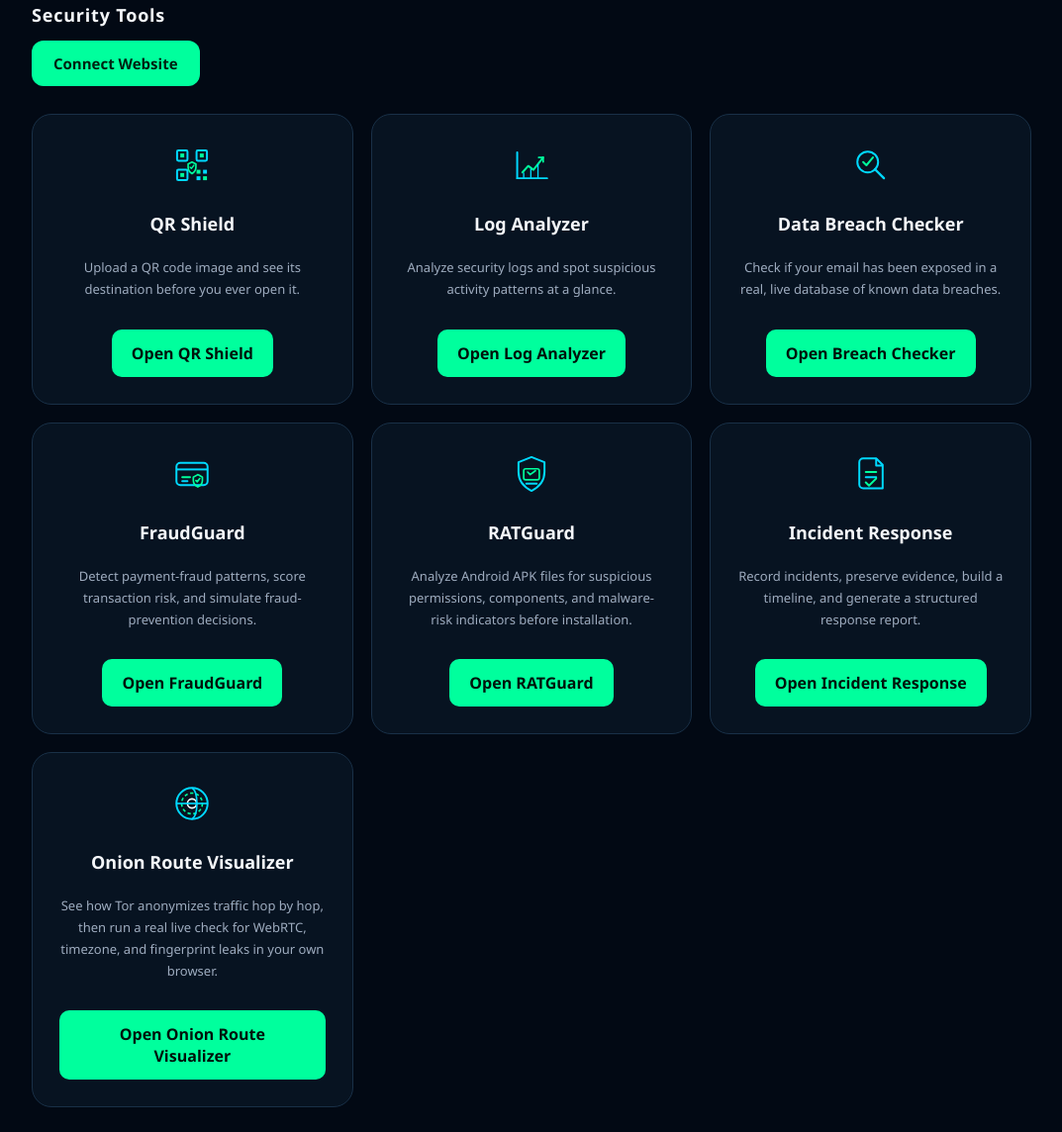
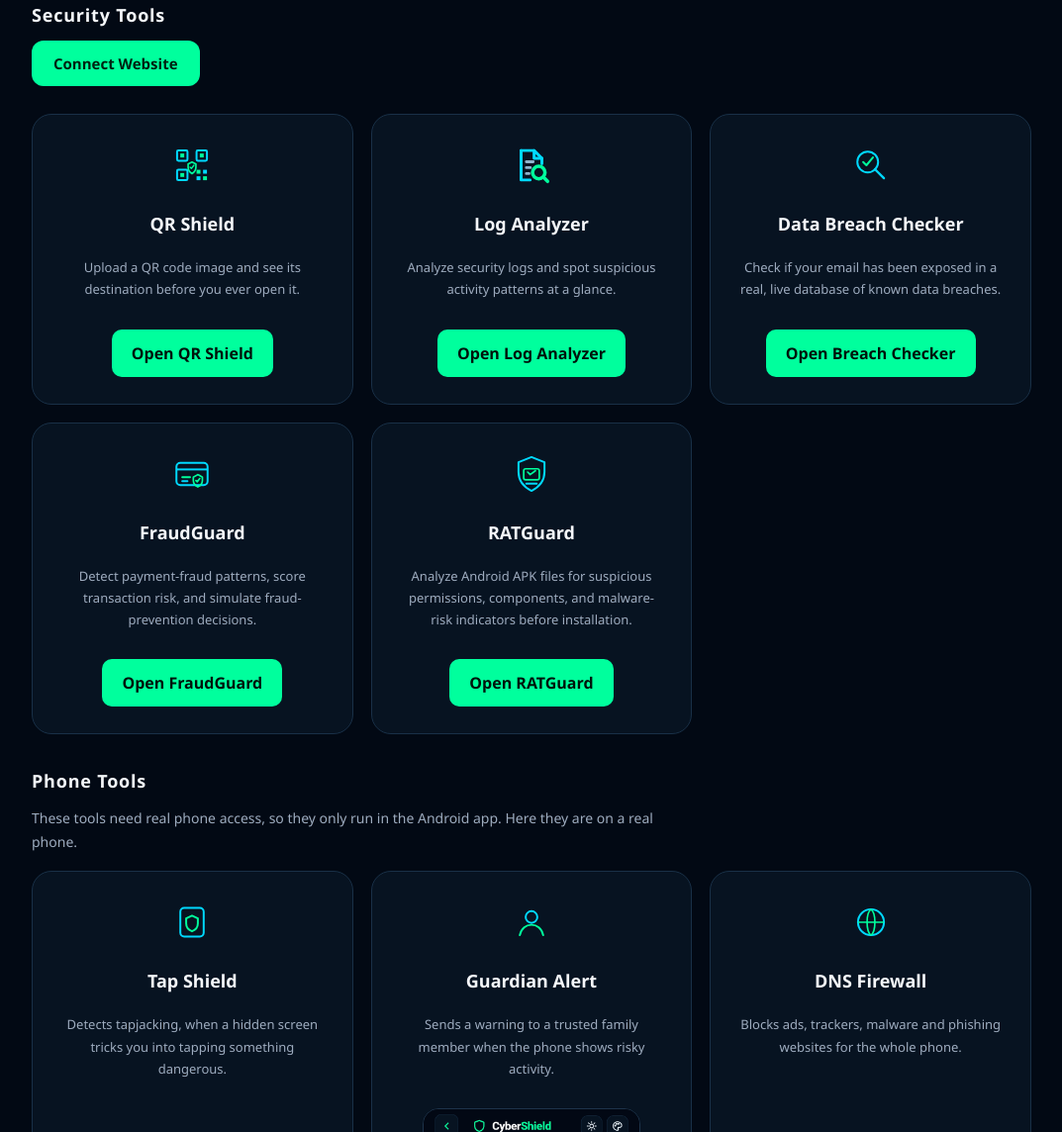
Before and after one commit to MusharafNizamuddin-dev/Cybershield, a plain HTML site: page index.html in a window 1280 px wide. Shown: the part 491-1635 px from the top of the page at 99% size, without its empty margins (103-1176 px from the left). Drawn offline with Linux system fonts and the light colour scheme.

Commit message:
Add files via upload

```diff
--- a/index.html
+++ b/index.html
@@ -455,50 +455,7 @@
 
 Open QR Shield
 
-</a></div><!-- LOG ANALYZER --><div class="card" data-glow><div class="icon"><svg width="42"
-height="42"
-viewBox="0 0 64 64"
-fill="none"
-xmlns="http://www.w3.org/2000/svg">
-
-<path d="M10 52V12"
-stroke="#00d9ff"
-stroke-width="3"
-stroke-linecap="round"/>
-
-<path d="M10 52H56"
-stroke="#00d9ff"
-stroke-width="3"
-stroke-linecap="round"/>
-
-<path d="M18 43L27 33L35 39L50 20"
-stroke="#00ff9d"
-stroke-width="3"
-stroke-linecap="round"
-stroke-linejoin="round"/>
-
-<path d="M43 20H50V27"
-stroke="#00ff9d"
-stroke-width="2.5"
-stroke-linecap="round"
-stroke-linejoin="round"/>
-
-<path d="M20 52V44"
-stroke="#00d9ff"
-stroke-width="2"
-stroke-linecap="round"/>
-
-<path d="M31 52V38"
-stroke="#00d9ff"
-stroke-width="2"
-stroke-linecap="round"/>
-
-<path d="M42 52V31"
-stroke="#00d9ff"
-stroke-width="2"
-stroke-linecap="round"/>
-
-</svg>
+</a></div><!-- LOG ANALYZER --><div class="card" data-glow><div class="icon"><svg width="42" height="42" viewBox="0 0 24 24" fill="none" stroke-linecap="round" stroke-linejoin="round" xmlns="http://www.w3.org/2000/svg"><path d="M6 3.5h7.5L18 8v3.2" stroke="#00d9ff" stroke-width="1.7"/><path d="M6 3.5v17h5.2" stroke="#00d9ff" stroke-width="1.7"/><path d="M13.5 3.5V8H18" stroke="#00d9ff" stroke-width="1.7"/><path d="M9 10h4M9 13.4h2.4M9 16.8h1.6" stroke="#8fb4cc" stroke-width="1.6"/><circle cx="16.2" cy="16.2" r="3.6" stroke="#00ff9d" stroke-width="2"/><path d="m18.9 18.9 2.4 2.4" stroke="#00ff9d" stroke-width="2"/></svg>
 </div><h2>Log Analyzer</h2><p>
 Analyze security logs and spot suspicious activity patterns at a glance.
 </p><a class="btn" href="log-analyzer.html">
@@ -610,77 +567,6 @@
 </p><a class="btn" href="rat-guard.html">
 Open RATGuard
 </a></div>
-<!-- INCIDENT RESPONSE -->
-<div class="card" data-glow>
-    <div class="icon">
-        <svg width="42"
-             height="42"
-             viewBox="0 0 64 64"
-             fill="none"
-             xmlns="http://www.w3.org/2000/svg">
-
-            <path d="M20 8H40L50 18V54H20C16.7 54 14 51.3 14 48V14C14 10.7 16.7 8 20 8Z"
-                  stroke="#00d9ff"
-                  stroke-width="3"
-                  stroke-linejoin="round"/>
-
-            <path d="M40 8V19H50"
-                  stroke="#00d9ff"
-                  stroke-width="3"
-                  stroke-linejoin="round"/>
-
-            <path d="M24 29H40"
-                  stroke="#00ff9d"
-                  stroke-width="3"
-                  stroke-linecap="round"/>
-
-            <path d="M24 37H40"
-                  stroke="#00d9ff"
-                  stroke-width="3"
-                  stroke-linecap="round"/>
-
-            <path d="M24 45L29 50L40 39"
-                  stroke="#00ff9d"
-                  stroke-width="3"
-                  stroke-linecap="round"
-                  stroke-linejoin="round"/>
-        </svg>
-    </div>
-
-    <h2>Incident Response</h2>
-
-    <p>
-        Record incidents, preserve evidence, build a timeline,
-        and generate a structured response report.
-    </p>
-
-    <a class="btn" href="incident-response.html">
-        Open Incident Response
-    </a>
-</div>
-<!-- ONION ROUTE VISUALIZER -->
-<div class="card" data-glow>
-    <div class="icon">
-        <svg width="42" height="42" viewBox="0 0 64 64" fill="none" xmlns="http://www.w3.org/2000/svg">
-            <circle cx="32" cy="32" r="24" stroke="#00d9ff" stroke-width="3"/>
-            <circle cx="32" cy="32" r="16" stroke="#00ff9d" stroke-width="2.5" stroke-dasharray="5 4"/>
-            <circle cx="32" cy="32" r="7" stroke="#ffffff" stroke-width="2.5"/>
-            <path d="M32 8C42 14 42 50 32 56" stroke="#00d9ff" stroke-width="2.5"/>
-            <path d="M8 32H56" stroke="#00d9ff" stroke-width="2.5"/>
-        </svg>
-    </div>
-
-    <h2>Onion Route Visualizer</h2>
-
-    <p>
-        See how Tor anonymizes traffic hop by hop, then run a real
-        live check for WebRTC, timezone, and fingerprint leaks in your own browser.
-    </p>
-
-    <a class="btn" href="onion-visualizer.html">
-        Open Onion Route Visualizer
-    </a>
-</div>
 </div>
 </div><style>
 .ps-dl{margin-top:22px}
```
Also changed, not shown: log-analyzer.html (+2 -10 lines).
